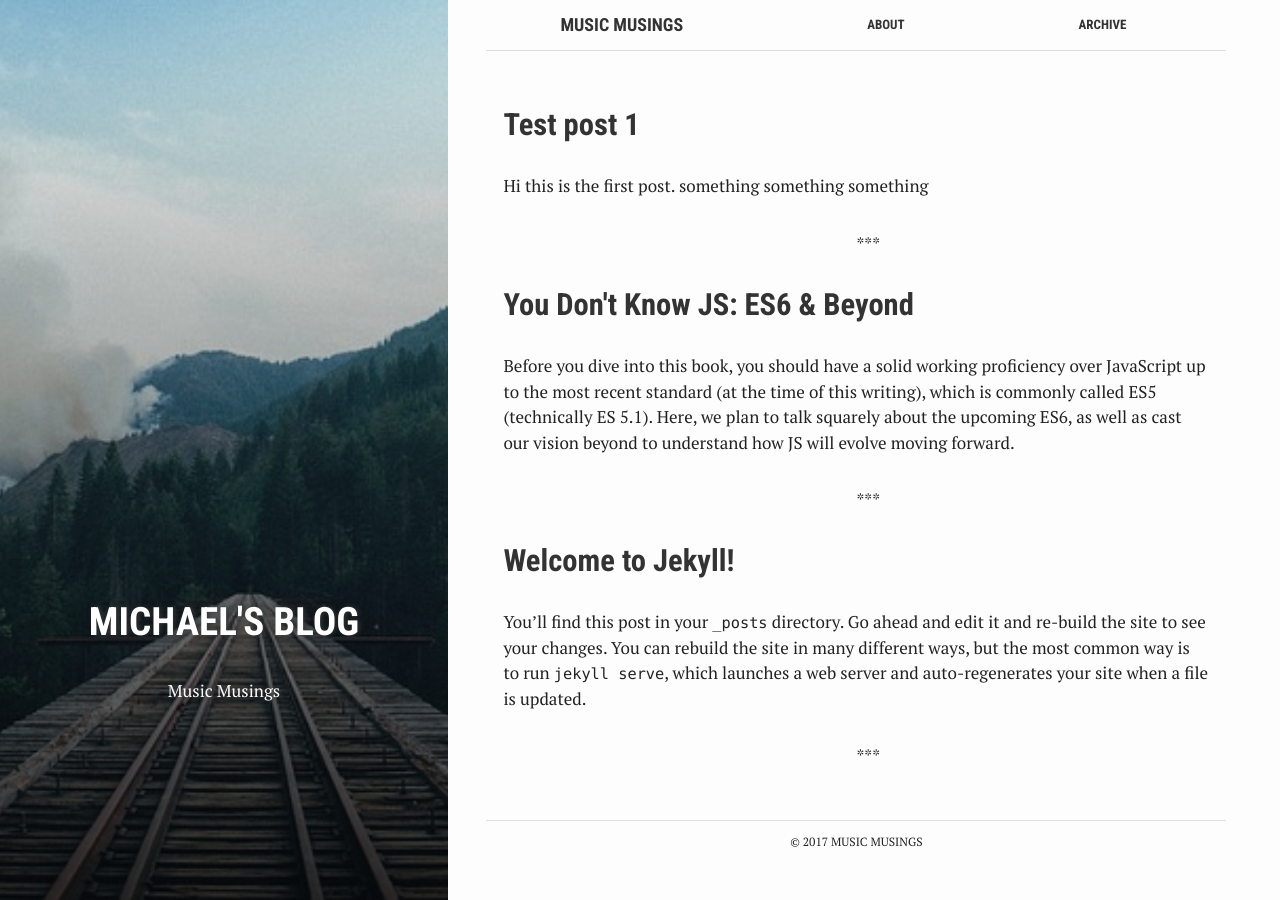
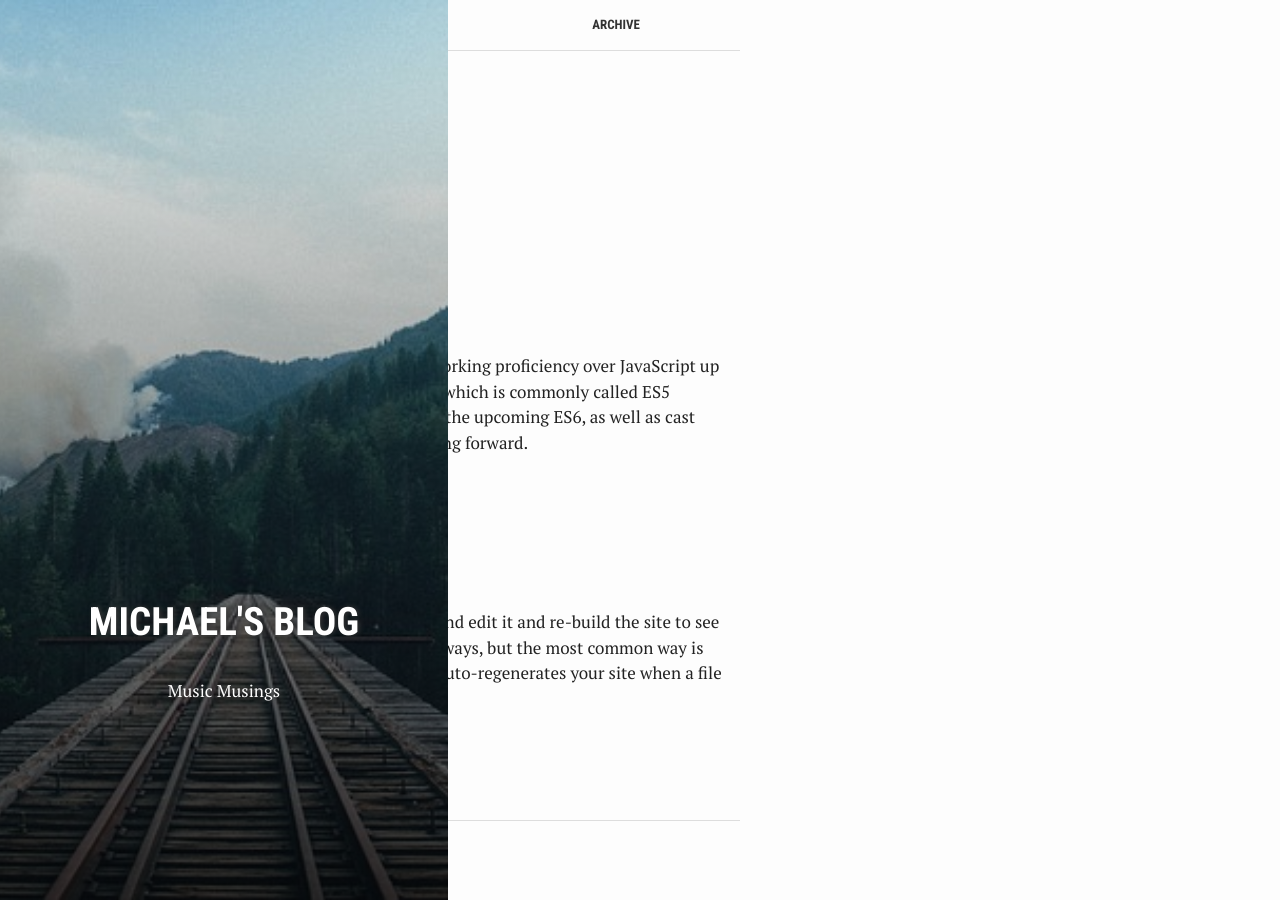
Before and after one commit to moke8198/moke8198.github.io, a Jekyll site: the page built from index.html, in a window 1280 px wide. Built offline with Jekyll 4.4.1, drawn with Linux system fonts in a browser that asks for light colours.

Commit message:
Update _variables.scss

```diff
--- a/assets/_sass/_variables.scss
+++ b/assets/_sass/_variables.scss
@@ -6,7 +6,7 @@ $sm-break-point: 320px;
 $aside-width: 35%;
 $content-wrapper-width: 62%;
 $article-max-width: 740px;
-$post-margin-left: 38%;
+$post-margin-left: 0%;
 
 $img: "../img";
 $js: "../js";
```
